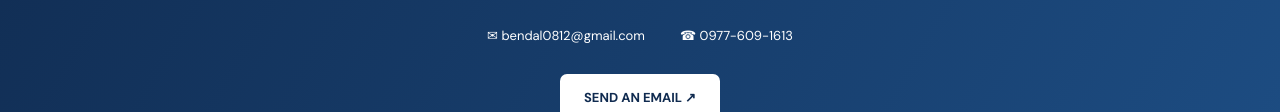
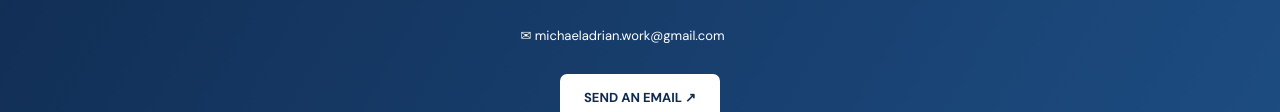
Before and after one commit to m-daligdig/Michael-Portfolio, a plain HTML site: page index.html in a window 1280 px wide. Shown: the part 4667-4779 px from the top of the page. Drawn offline with Linux system fonts and the light colour scheme.

Commit message:
Update index.html

```diff
--- a/index.html
+++ b/index.html
@@ -510,8 +510,8 @@ footer { background: #0b203b; color: #a9bdd5; padding: 25px 0; font-size: 11px;
     <h2 class="section-title">Let's build something<br>remarkable together.</h2>
     <p class="section-desc">Interested in working together or discussing an opportunity? I'd be happy to connect.</p>
     <div class="contact-info">
-      <a href="mailto:bendal0812@gmail.com">✉ bendal0812@gmail.com</a>
-      <a href="tel:09776091613">☎ 0977-609-1613</a>
+      <a href="mailto:michaeladrian.work@gmail.com">✉ michaeladrian.work@gmail.com</a>
+      <a href="tel:0960-391-0995"</a>
     </div>
     <a href="mailto:bendal0812@gmail.com" class="btn">SEND AN EMAIL ↗</a>
   </div>
```
